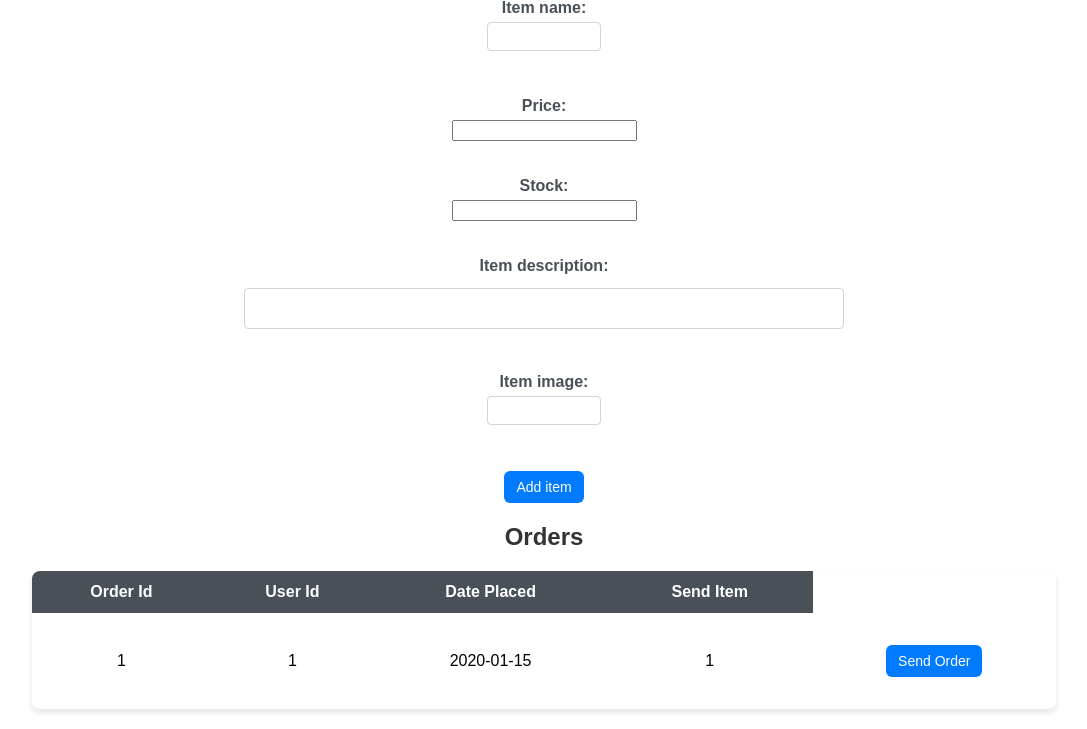
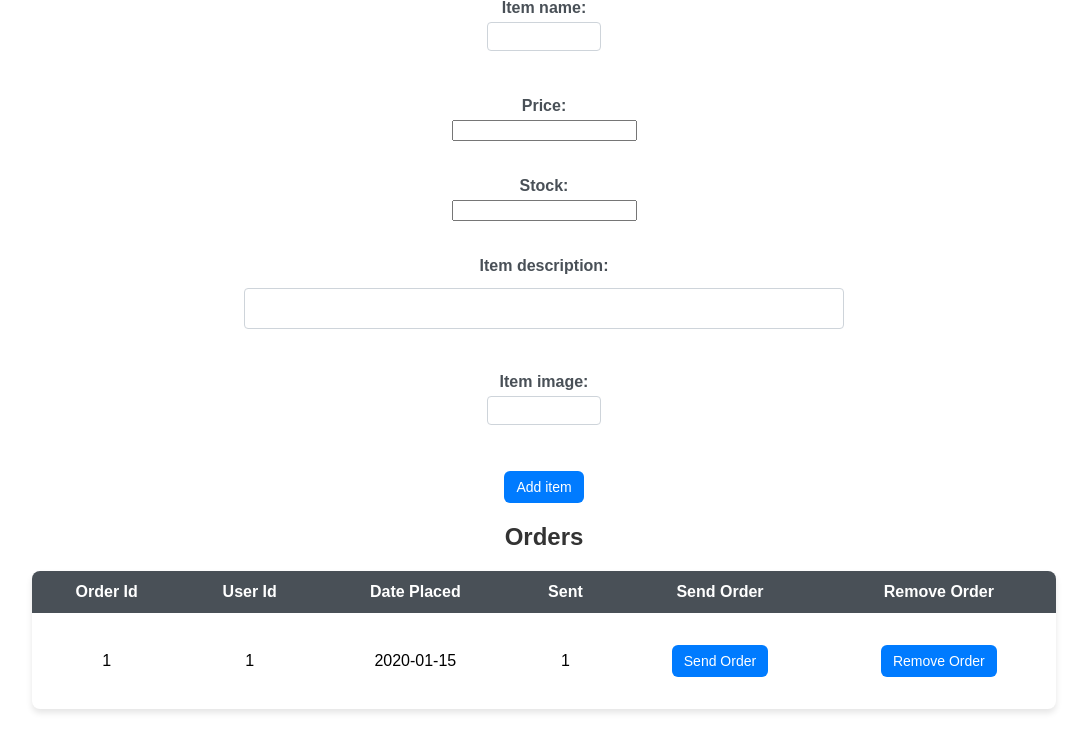
Before and after one commit to saglin/D0018E, a Flask app: page /admin in a window 1280 px wide. Shown: the part 455-1184 px from the top of the page, without its empty margins (96-1183 px from the left). Run offline with Flask 3, Linux system fonts and the light colour scheme; tables that the repository leaves empty hold one stand-in row (values such as "Sample post"); some libraries are stand-ins or nearby versions.

Commit message:
Added ability for admin to remove orders

```diff
--- a/app.py
+++ b/app.py
@@ -152,6 +152,16 @@ def send_order(id):
         cursor.close()
         return redirect(url_for('admin'))
 
+@app.route("/remove_order/<int:id>", methods=['POST'])
+def remove_order(id):
+    if request.method == 'POST':
+        cursor = mysql.connection.cursor()
+        cursor.execute('''DELETE FROM Orders WHERE Orders.id=%s''', (id,))
+        cursor.execute('''DELETE FROM Order_Items WHERE Order_Items.oreder_id=%s''', (id,))
+        mysql.connection.commit()
+        cursor.close()
+        return redirect(url_for('admin'))
+
 @app.route("/place_order", methods=['POST'])
 def place_order():
     if request.method == 'POST':
@@ -241,4 +251,4 @@ def register_user():
         return redirect(url_for('index'))
 
 if __name__ == '__main__':
-    app.run(host="0.0.0.0", port=80)
+    app.run(host="0.0.0.0", port=8080)
--- a/templates/admin.html
+++ b/templates/admin.html
@@ -66,7 +66,9 @@
             <th>Order Id</th>
             <th>User Id</th>
             <th>Date Placed</th>
-            <th>Send Item</th>
+            <th>Sent</th>
+            <th>Send Order</th>
+            <th>Remove Order</th>
         </tr>
 
         {% for order in orders %}
@@ -80,6 +82,11 @@
                         <button type="submit">Send Order</button>
                     </form>
                 </td>
+                <td>
+                    <form method="POST" action="{{ url_for('remove_order', id=order[0]) }}">
+                        <button type="submit">Remove Order</button>
+                    </form>
+                </td>
             </tr>
         {% endfor %}
     </table>
```
